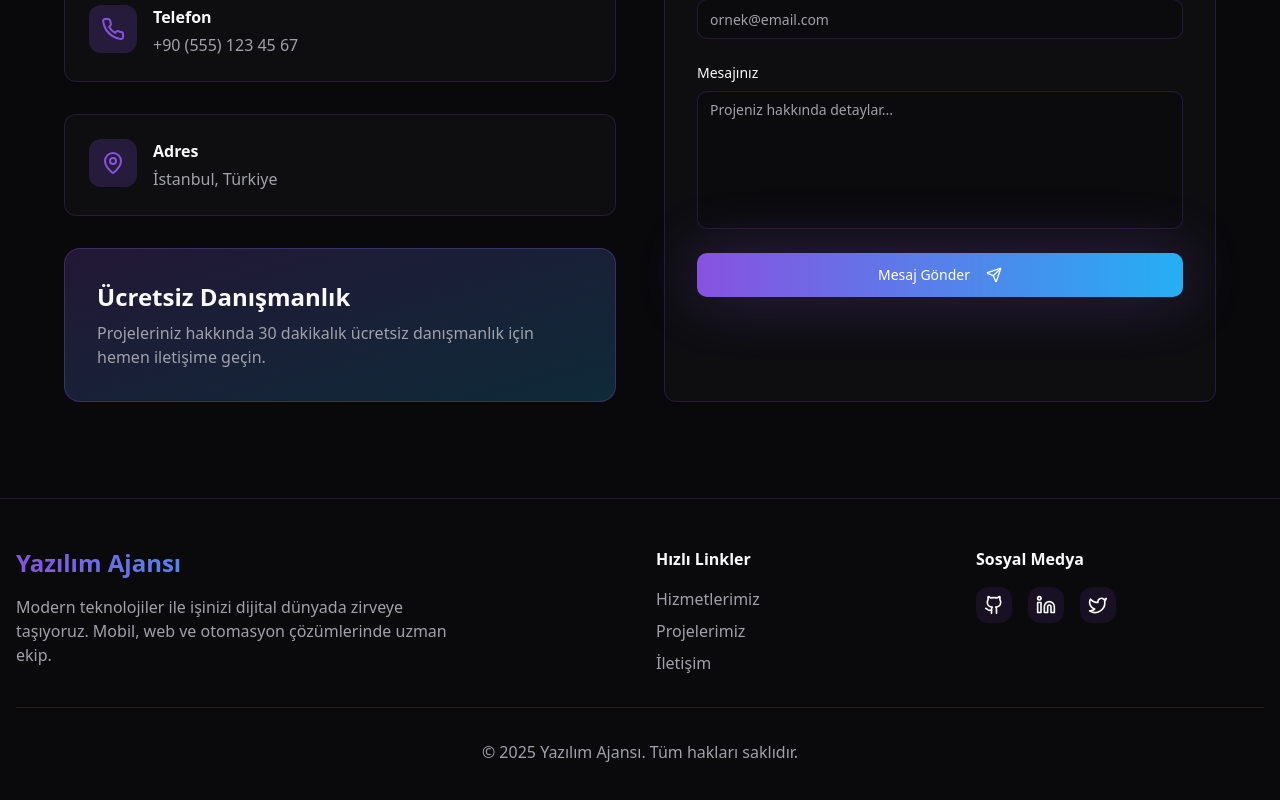
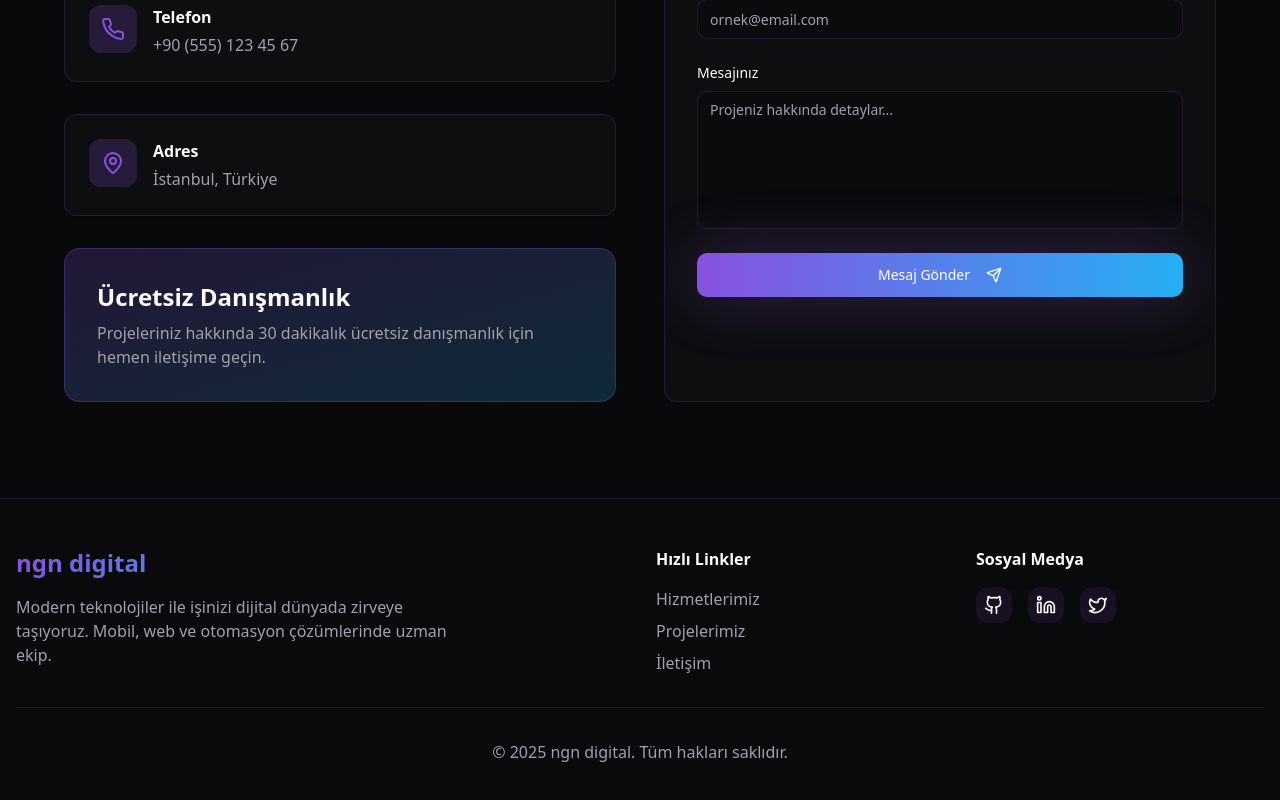
Before and after one commit to korsanadam1939/flow-build-collective, a React (Vite) app: page / in a window 1280 px wide. Shown: the part 3480-4280 px from the top of the page. Built offline with nearby package versions, Linux system fonts and the light colour scheme; the HTML template or start-up script is replaced by a standard one.

Commit message:
Update agency name

```diff
--- a/index.html
+++ b/index.html
@@ -3,17 +3,17 @@
   <head>
     <meta charset="UTF-8" />
     <meta name="viewport" content="width=device-width, initial-scale=1.0" />
-    <title>Yazılım Ajansı | Mobil Uygulama, Web ve Otomasyon Çözümleri</title>
+    <title>ngn digital | Mobil Uygulama, Web ve Otomasyon Çözümleri</title>
     <meta name="description" content="Mobil uygulama geliştirme, web uygulamaları ve n8n otomasyon çözümleriyle dijital dönüşümde güvenilir ortağınız. Modern teknolojiler, profesyonel hizmet." />
-    <meta name="author" content="Yazılım Ajansı" />
+    <meta name="author" content="ngn digital" />
 
-    <meta property="og:title" content="Yazılım Ajansı | Mobil Uygulama, Web ve Otomasyon" />
+    <meta property="og:title" content="ngn digital | Mobil Uygulama, Web ve Otomasyon" />
     <meta property="og:description" content="Mobil uygulama geliştirme, web uygulamaları ve n8n otomasyon çözümleri" />
     <meta property="og:type" content="website" />
     <meta property="og:image" content="https://lovable.dev/opengraph-image-p98pqg.png" />
 
     <meta name="twitter:card" content="summary_large_image" />
-    <meta name="twitter:site" content="@yazilim_ajansi" />
+    <meta name="twitter:site" content="@ngndigital" />
     <meta name="twitter:image" content="https://lovable.dev/opengraph-image-p98pqg.png" />
   </head>
 
--- a/src/components/Footer.tsx
+++ b/src/components/Footer.tsx
@@ -8,7 +8,7 @@ const Footer = () => {
       <div className="container mx-auto px-4">
         <div className="grid grid-cols-1 md:grid-cols-4 gap-8 mb-8">
           <div className="col-span-1 md:col-span-2">
-            <h3 className="text-2xl font-bold gradient-text mb-4">Yazılım Ajansı</h3>
+            <h3 className="text-2xl font-bold gradient-text mb-4">ngn digital</h3>
             <p className="text-muted-foreground max-w-md">
               Modern teknolojiler ile işinizi dijital dünyada zirveye taşıyoruz.
               Mobil, web ve otomasyon çözümlerinde uzman ekip.
@@ -65,7 +65,7 @@ const Footer = () => {
         </div>
 
         <div className="pt-8 border-t border-primary/20 text-center text-muted-foreground">
-          <p>&copy; {currentYear} Yazılım Ajansı. Tüm hakları saklıdır.</p>
+          <p>&copy; {currentYear} ngn digital. Tüm hakları saklıdır.</p>
         </div>
       </div>
     </footer>
```
